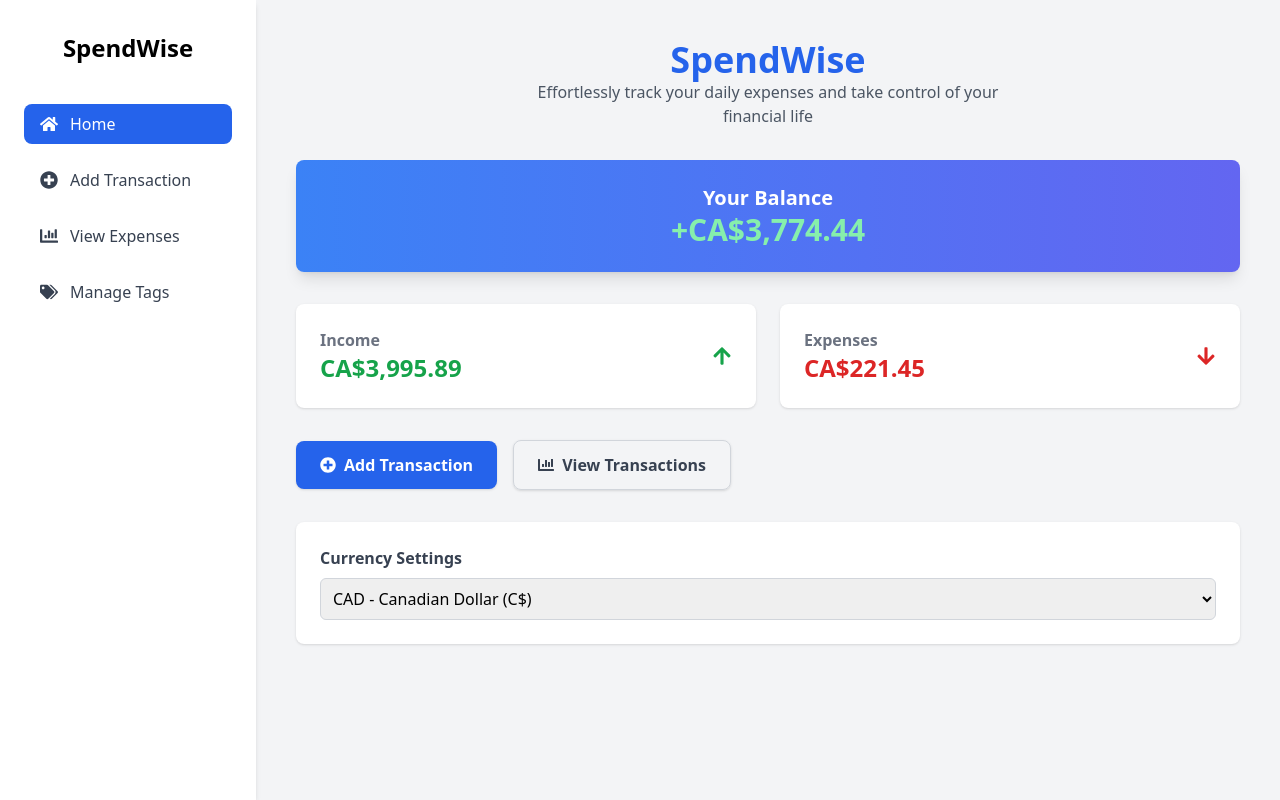
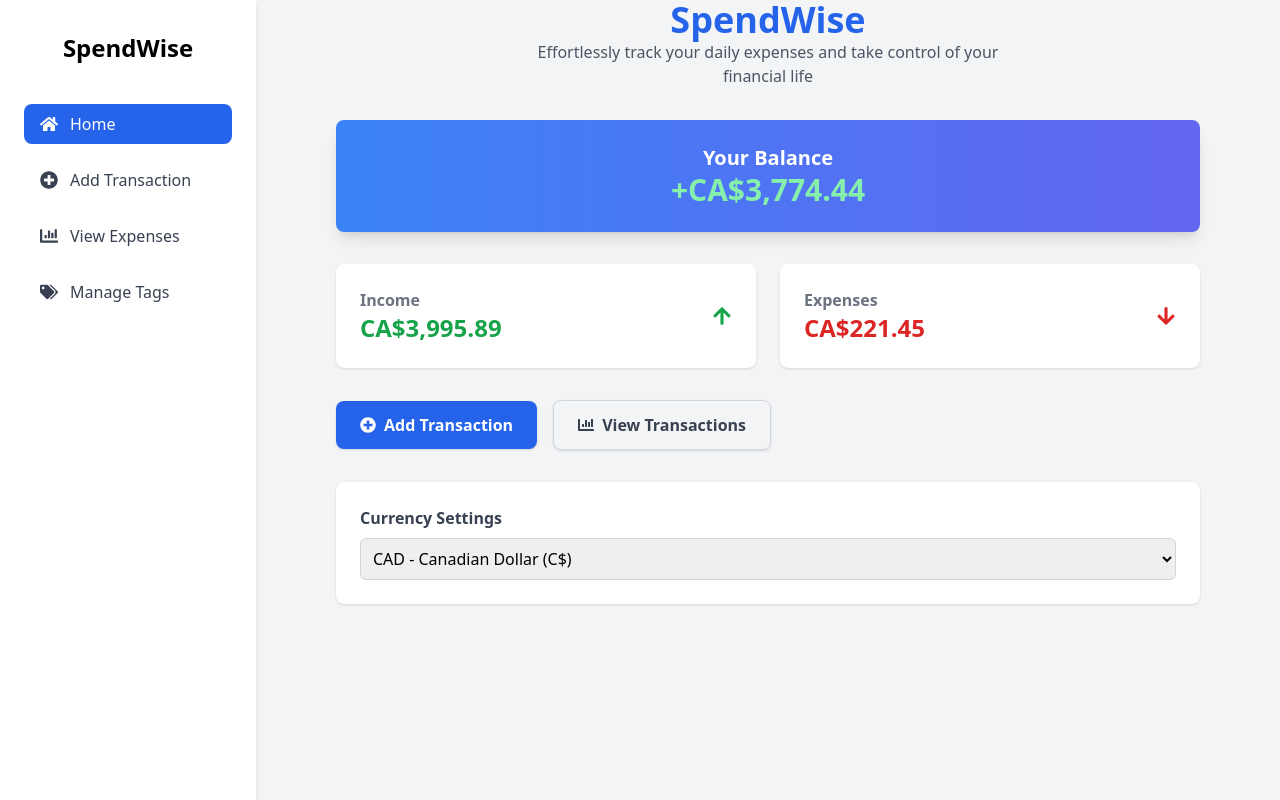
Before and after one commit to Sanduni4822/CashFlow-Tracker-Individual-, a React (Vite) app: page / in a window 1280 px wide. Built offline with nearby package versions, Linux system fonts and the light colour scheme.

Commit message:
Used small equal left and right padding for the main content

```diff
--- a/src/pages/home/HomePage.jsx
+++ b/src/pages/home/HomePage.jsx
@@ -10,21 +10,34 @@ const HomePage = () => {
   return (
     <div className="flex min-h-screen bg-gray-100">
       <Sidebar />
-      <main className="flex-1 p-10">
+
+      {/* Main content with equal small padding left and right */}
+      <main className="flex-1 px-4 max-w-4xl mx-auto">
         <div className="text-center mb-8">
           <h2 className="text-4xl font-extrabold text-blue-600">SpendWise</h2>
           <p className="text-gray-600">
             Effortlessly track your daily expenses and take control of your<br />
-             financial life
+            financial life
           </p>
         </div>
 
         <BalanceCard balance="+CA$3,774.44" />
 
         <div className="grid grid-cols-1 md:grid-cols-2 gap-6 mb-8">
-          <StatCard label="Income" value="CA$3,995.89" icon={<FaArrowUp />} color="text-green-600" />
-          <StatCard label="Expenses" value="CA$221.45" icon={<FaArrowDown />} color="text-red-600" />
+          <StatCard
+            label="Income"
+            value="CA$3,995.89"
+            icon={<FaArrowUp />}
+            color="text-green-600"
+          />
+          <StatCard
+            label="Expenses"
+            value="CA$221.45"
+            icon={<FaArrowDown />}
+            color="text-red-600"
+          />
         </div>
+
         <ActionsButtons />
         <CurrencySelector />
       </main>
```
